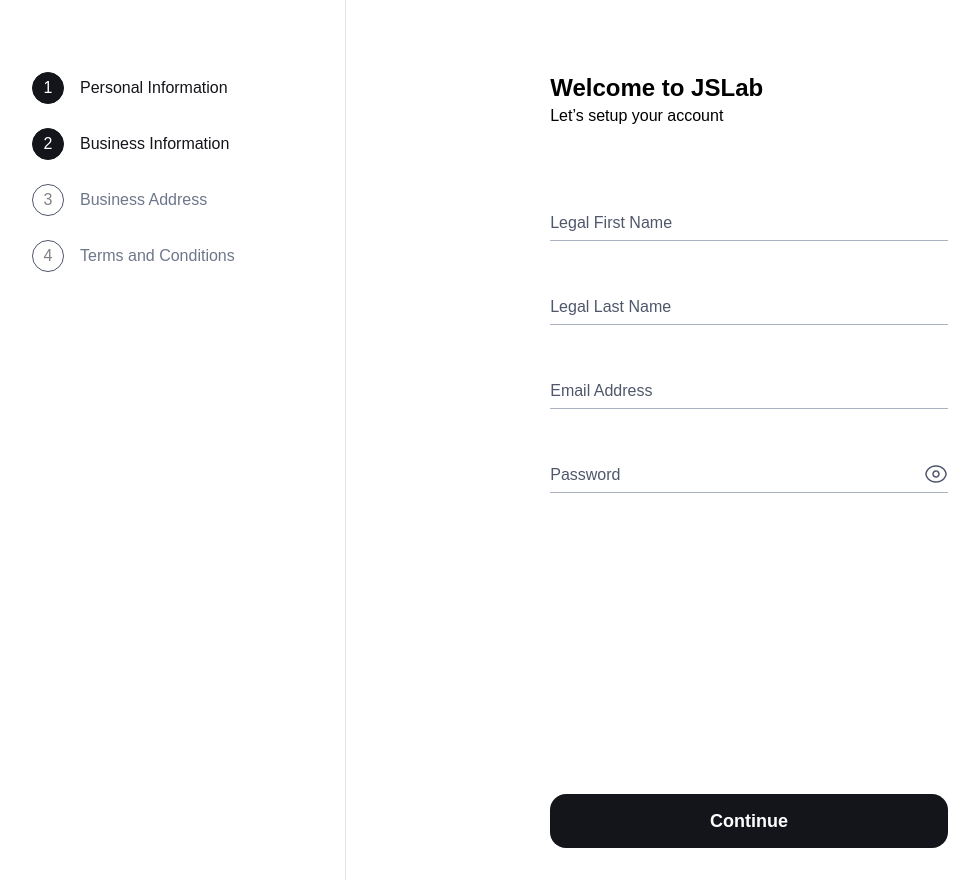
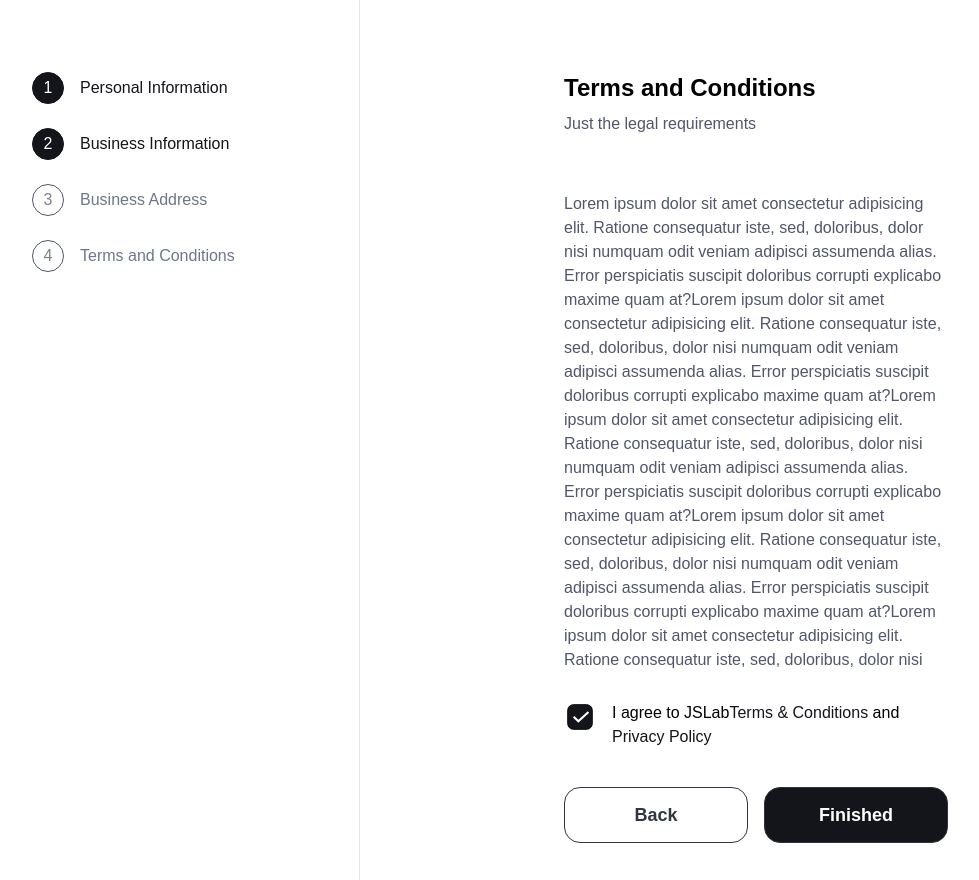
Before and after one commit to PavelBichukov/JSLab, a React (Vite) app: page /signup in a window 1280 px wide. Shown: the whole page, without its empty margins (80-1059 px from the left). Built offline with nearby package versions, Linux system fonts and the light colour scheme.

Commit message:
INT-32/FEAT: added child component with terms and conditions

```diff
--- a/src/components/SignUp/SignUpMainComponent/SignUp.tsx
+++ b/src/components/SignUp/SignUpMainComponent/SignUp.tsx
@@ -1,5 +1,5 @@
 import cn from 'classnames'
-import { UserInfoBlock } from 'src/components'
+import { TermsAndConditions, UserInfoBlock } from 'src/components'
 import { Typography } from 'src/components/share/Typography'
 
 import { progressBarConstants } from './progressBarConstants'
@@ -28,7 +28,8 @@ export const SignUpMainComponent = () => {
           </div>
         </section>
         <div className={styles.formBlock}>
-          <UserInfoBlock/>
+          {/* <UserInfoBlock/> */}
+          <TermsAndConditions/>
         </div>
       </div>
     </div>
--- a/src/components/SignUp/SignUpMainComponent/SignUpMainComponent.module.scss
+++ b/src/components/SignUp/SignUpMainComponent/SignUpMainComponent.module.scss
@@ -61,5 +61,5 @@
 
 .formBlock {
   flex: 3;
-  padding: 72px 204px 32px;
+  padding: 72px 8px 32px 204px;
 }
--- /dev/null
+++ b/src/components/SignUp/TermsAndConditionsBlock/TermsAndConditions.module.scss
@@ -0,0 +1,88 @@
+.main {
+  display: flex;
+  flex-direction: column;
+  justify-content: space-between;
+  gap: 8px;
+}
+
+.subTittle {
+  color: rgba(80, 87, 107, 1);
+}
+
+.textInfo {
+  max-height: 485px;
+  overflow-y: scroll;
+  overflow-y: overlay;
+  margin-top: 48px;
+  padding-right: 196px;
+  color: rgba(80, 87, 107, 1);
+  &::-webkit-scrollbar {
+    background-color: transparent;
+    width: 6px;
+  }
+  &::-webkit-scrollbar-thumb {
+    background-color: rgba(80, 87, 107, 1);
+    border-radius: 3px;
+  }
+}
+
+.checkBoxBlock {
+  width: 100%;
+  display: flex;
+  gap: 16px;
+  padding-right: 196px;
+  padding-top: 16px;
+  & input {
+    background-color: rgba(20, 21, 26, 1);
+    border: 1px solid;
+    align-self: start;
+    border-radius: 8px;
+    margin: 0;
+    position: relative;
+    cursor: pointer;
+    transition: 0.2s;
+    transform: scale(0.8);
+    &::before {
+      position: absolute;
+      content: url(src/assets/icons/CheckBoxTickIcon.svg);
+      right: 5px;
+      bottom: 5px;
+      transform: scale(1.3);
+    }
+    &:checked {
+      background-color: white;
+    }
+  }
+}
+
+.buttonsBlock {
+  width: 100%;
+  display: flex;
+  align-items: center;
+  justify-content: space-between;
+  gap: 16px;
+  padding-right: 196px;
+  padding-top: 30px;
+  & button {
+    flex: 1;
+  }
+}
+
+.button {
+  border: 1px solid rgba(50, 54, 66, 1);
+  text-decoration: none;
+  color: rgba(255, 255, 255, 1);
+  background-color: rgba(20, 21, 26, 1);
+  border-radius: 16px;
+  padding: 15px;
+  font-family: 'Metropolis', sans-serif;
+  font-weight: 600;
+  font-size: 18px;
+  line-height: 24px;
+  cursor: pointer;
+}
+
+.buttonBack {
+  color: rgba(50, 54, 66, 1);
+  background-color: transparent;
+}
--- /dev/null
+++ b/src/components/SignUp/TermsAndConditionsBlock/TermsAndConditions.tsx
@@ -0,0 +1,61 @@
+import cn from 'classnames'
+import { Typography } from 'src/components/share/Typography'
+
+import styles from './TermsAndConditions.module.scss'
+
+export const TermsAndConditions = () => {
+  return (
+    <div className={styles.main}>
+      <Typography variant="HeaderM">Terms and Conditions</Typography>
+      <Typography variant="ParagraphL" className={styles.subTittle}>
+        Just the legal requirements
+      </Typography>
+      <Typography variant="ParagraphL" className={styles.textInfo}>
+        Lorem ipsum dolor sit amet consectetur adipisicing elit. Ratione
+        consequatur iste, sed, doloribus, dolor nisi numquam odit veniam
+        adipisci assumenda alias. Error perspiciatis suscipit doloribus corrupti
+        explicabo maxime quam at?Lorem ipsum dolor sit amet consectetur
+        adipisicing elit. Ratione consequatur iste, sed, doloribus, dolor nisi
+        numquam odit veniam adipisci assumenda alias. Error perspiciatis
+        suscipit doloribus corrupti explicabo maxime quam at?Lorem ipsum dolor
+        sit amet consectetur adipisicing elit. Ratione consequatur iste, sed,
+        doloribus, dolor nisi numquam odit veniam adipisci assumenda alias.
+        Error perspiciatis suscipit doloribus corrupti explicabo maxime quam
+        at?Lorem ipsum dolor sit amet consectetur adipisicing elit. Ratione
+        consequatur iste, sed, doloribus, dolor nisi numquam odit veniam
+        adipisci assumenda alias. Error perspiciatis suscipit doloribus corrupti
+        explicabo maxime quam at?Lorem ipsum dolor sit amet consectetur
+        adipisicing elit. Ratione consequatur iste, sed, doloribus, dolor nisi
+        numquam odit veniam adipisci assumenda alias. Error perspiciatis
+        suscipit doloribus corrupti explicabo maxime quam at?suscipit doloribus
+        corrupti explicabo maxime quam at?Lorem ipsum dolor sit amet consectetur
+        adipisicing elit. Ratione consequatur iste, sed, doloribus, dolor nisi
+        numquam odit veniam adipisci assumenda alias. Error perspiciatis
+        suscipit doloribus corrupti explicabo maxime quam at?Lorem ipsum dolor
+        sit amet consectetur adipisicing elit. Ratione consequatur iste, sed,
+        doloribus, dolor nisi numquam odit veniam adipisci assumenda alias.
+        Error perspiciatis suscipit doloribus corrupti explicabo maxime quam
+        at?nda alias. Error perspiciatis suscipit doloribus corrupti explicabo
+        maxime quam at?Lorem ipsum dolor sit amet consectetur adipisicing elit.
+        Ratione consequatur iste, sed, doloribus, dolor nisi numquam odit veniam
+        adipisci assumenda alias. Error perspiciatis suscipit doloribus corrupti
+        explicabo maxime quam at?
+      </Typography>
+      <div className={styles.checkBoxBlock}>
+        <input type="checkbox" id="checkbox" name="checkbox" />
+        <Typography variant="ParagraphL">
+          I agree to JSLab
+          <a href="#">Terms & Conditions </a>
+          and
+          <a href="#"> Privacy Policy</a>
+        </Typography>
+      </div>
+      <div className={styles.buttonsBlock}>
+        <button className={cn(styles.button, styles.buttonBack)}>Back</button>
+        <button className={styles.button}>Finished</button>
+      </div>
+    </div>
+  )
+}
+
+export default TermsAndConditions
--- /dev/null
+++ b/src/components/SignUp/TermsAndConditionsBlock/index.ts
@@ -0,0 +1 @@
+export {default as TermsAndConditions} from './TermsAndConditions'
--- a/src/components/SignUp/index.ts
+++ b/src/components/SignUp/index.ts
@@ -1,2 +1,3 @@
 export * from './SignUpMainComponent'
 export * from './UserInfoBlock'
+export * from './TermsAndConditionsBlock'
```
Also changed, not shown: src/assets/icons/CheckBoxTickIcon.svg (added).
